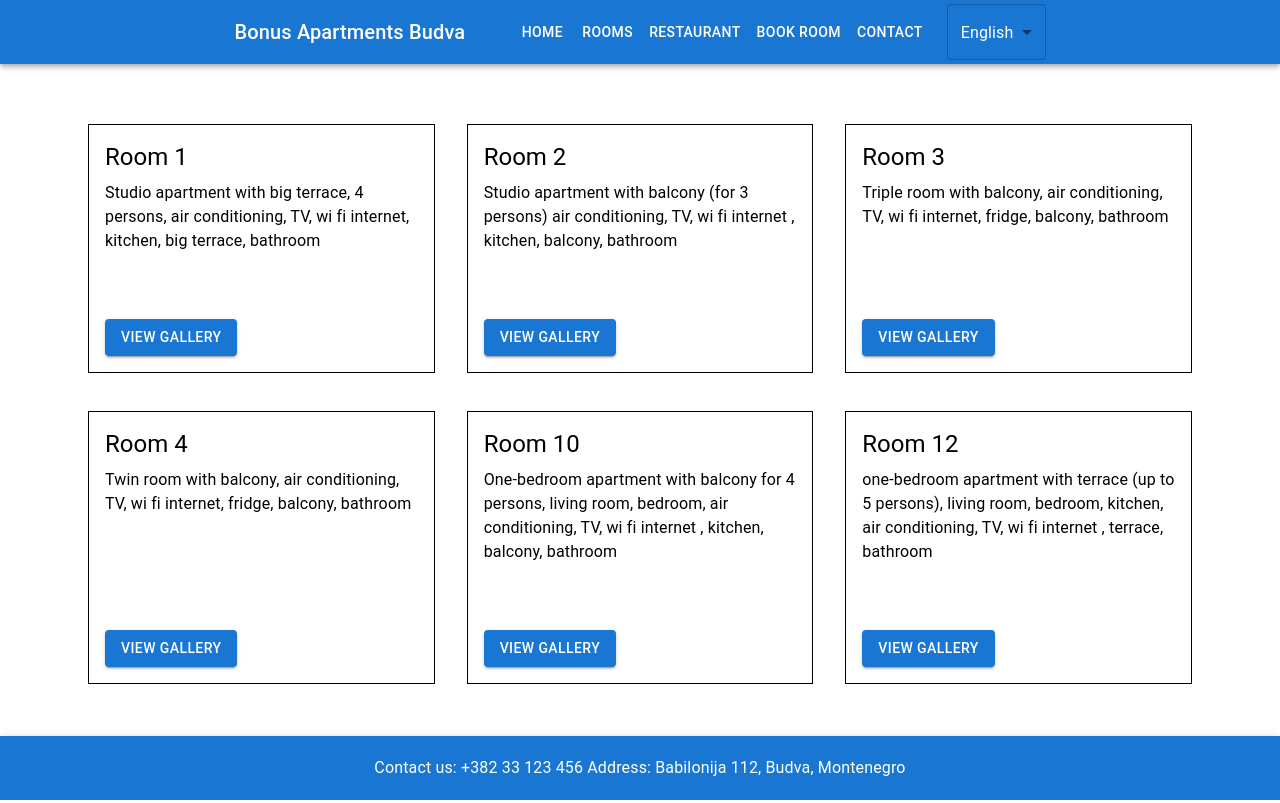
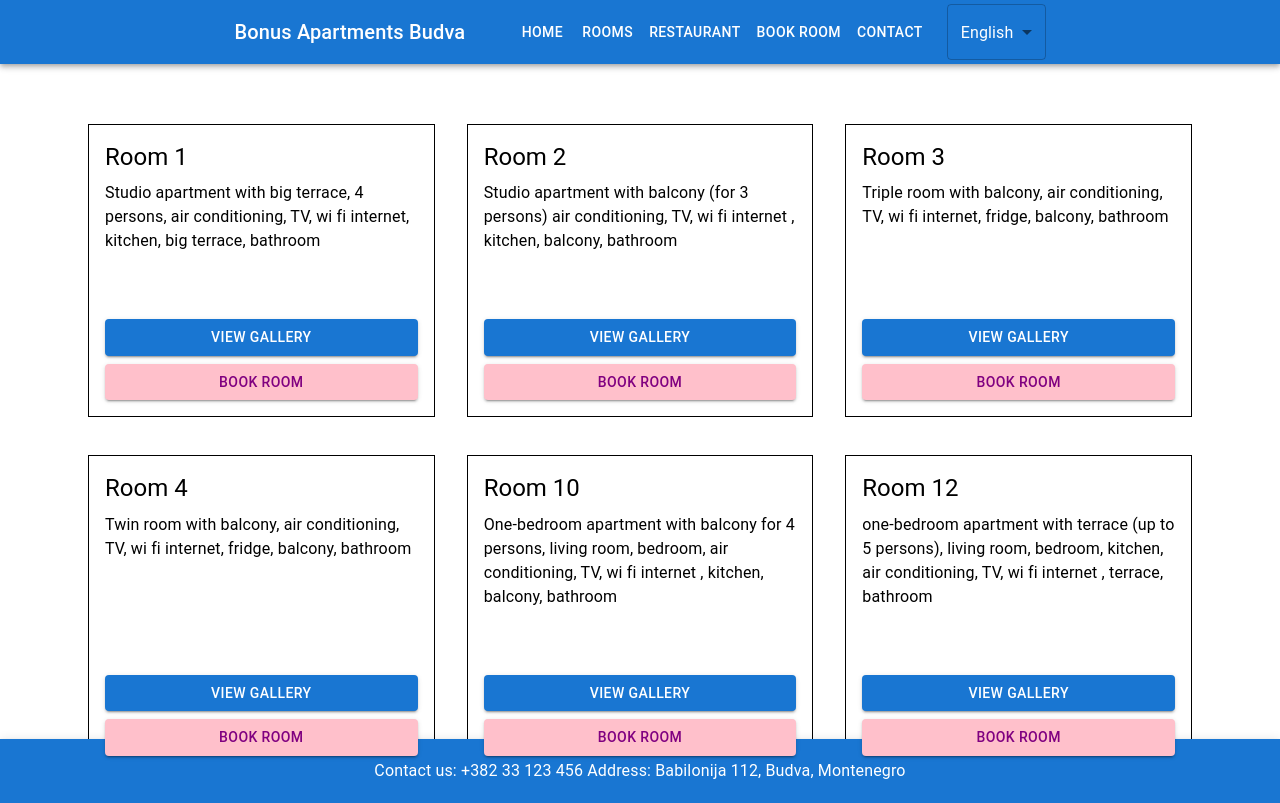
Before and after one commit to bubanjan/apartmentsbonus, a React (Create React App) app: page /rooms in a window 1280 px wide. Built offline with nearby package versions, Linux system fonts and the light colour scheme.

Commit message:
book buttons

```diff
--- a/src/components/Contact.jsx
+++ b/src/components/Contact.jsx
@@ -1,6 +1,6 @@
 // src/components/Contact.jsx
 import React from "react";
-import { Container, Typography, Box, Link } from "@mui/material";
+import { Container, Typography, Box, Button } from "@mui/material";
 import PhoneIcon from "@mui/icons-material/Phone";
 import WhatsAppIcon from "@mui/icons-material/WhatsApp";
 import TelegramIcon from "@mui/icons-material/Telegram";
@@ -35,6 +35,11 @@ const Contact = () => {
             <Typography variant="h6" gutterBottom>
                 Contact Information
             </Typography>
+            <Box display="flex" alignItems="center" mb={1}>
+                <Typography variant="body1" sx={{ marginLeft: "8px" }}>
+                    Address: Babilonija 112, Budva, Montenegro
+                </Typography>
+            </Box>
             <Box>
                 <Box display="flex" alignItems="center" mb={1}>
                     <PhoneIcon />
@@ -61,6 +66,11 @@ const Contact = () => {
                     </Typography>
                 </Box>
             </Box>
+            <Box mt={4}>
+                <Button variant="contained" color="primary" href="/book-room">
+                    Book Room
+                </Button>
+            </Box>
         </Container>
     );
 };
--- a/src/components/Rooms.jsx
+++ b/src/components/Rooms.jsx
@@ -79,13 +79,28 @@ const Rooms = () => {
                                     {room.description}
                                 </Typography>
                             </Box>
-                            <Box mt={2}>
+                            <Box
+                                mt={2}
+                                display="flex"
+                                flexDirection="column"
+                                gap={1}
+                            >
                                 <Button
                                     variant="contained"
                                     color="primary"
                                     onClick={() => openLightbox(room.folder)}
                                 >
                                     View Gallery
+                                </Button>
+                                <Button
+                                    variant="contained"
+                                    sx={{
+                                        backgroundColor: "pink",
+                                        color: "purple",
+                                    }}
+                                    href="/book-room"
+                                >
+                                    Book Room
                                 </Button>
                             </Box>
                         </Box>
```
